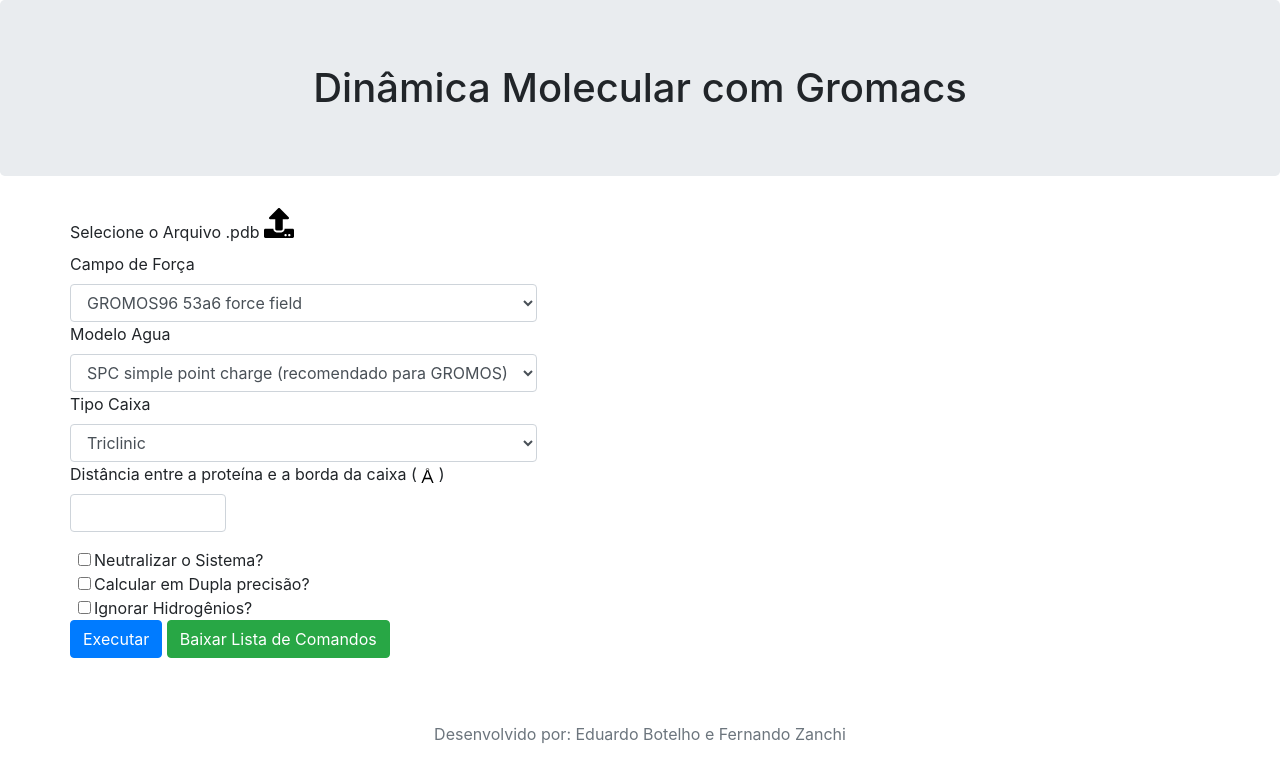
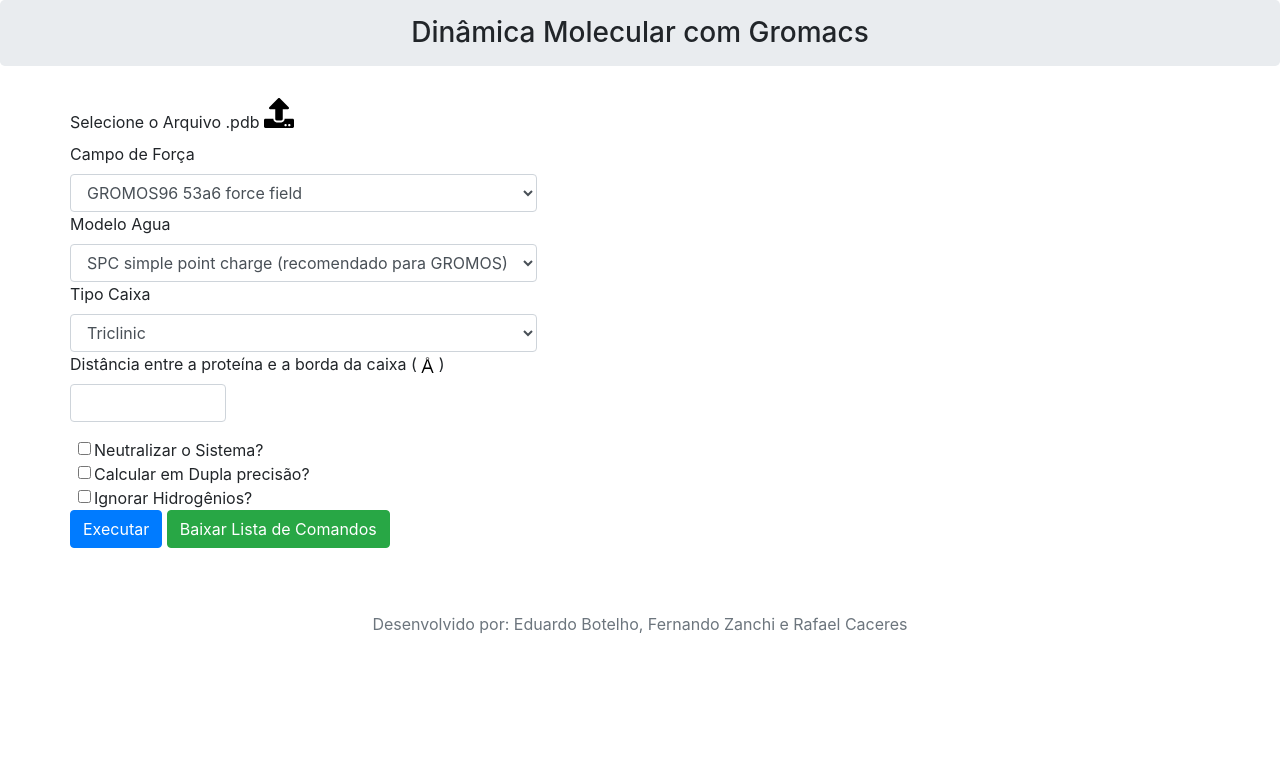
Before and after one commit to botelhoeduardo/visualdynamics, a Flask app: page / in a window 1280 px wide. Shown: the part 52-814 px from the top of the page. After the commit the page ends 685 px from the top, so only its background shows below. Run offline with Flask 2, Linux system fonts and the light colour scheme; the visitor is signed in with stand-in values (Sample User, id 1); some libraries are stand-ins or nearby versions.

Commit message:
mexida no design

```diff
--- a/app/templates/base.html
+++ b/app/templates/base.html
@@ -17,7 +17,7 @@
         </a>
 
     </nav>
-    <h1 class="jumbotron text-center">Dinâmica Molecular com Gromacs</h1>
+    <h3 class="jumbotron text-center p-3">Dinâmica Molecular com Gromacs</h1>
 
     {% with messages = get_flashed_messages(with_categories=true) %}
     {% if messages %}
@@ -32,7 +32,7 @@
     {% block content %}
     {% endblock %}
 
-<div class="text-muted text-center py-3 mt-5">Desenvolvido por: Eduardo Botelho e Fernando Zanchi</div>
+<div class="text-muted text-center py-3 mt-5">Desenvolvido por: Eduardo Botelho, Fernando Zanchi e Rafael Caceres</div>
 
 </body>
 </html>
```
